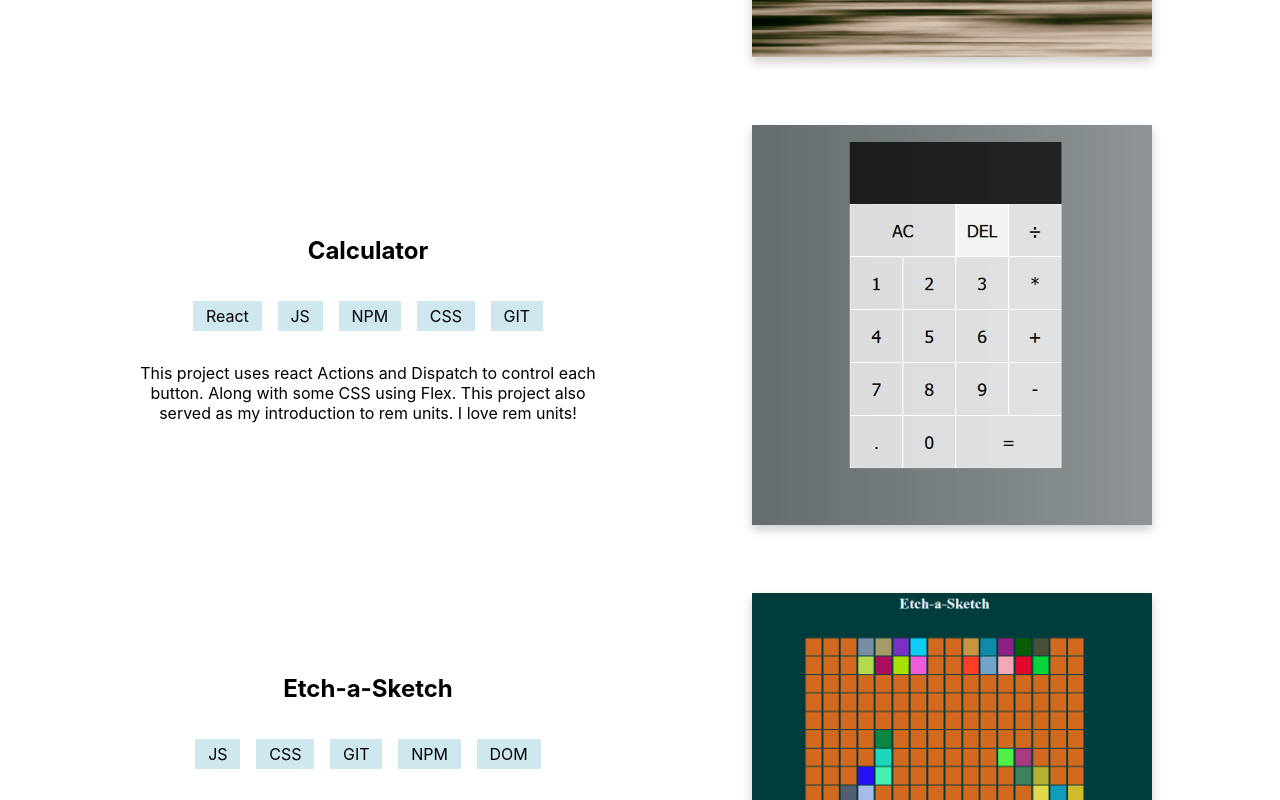
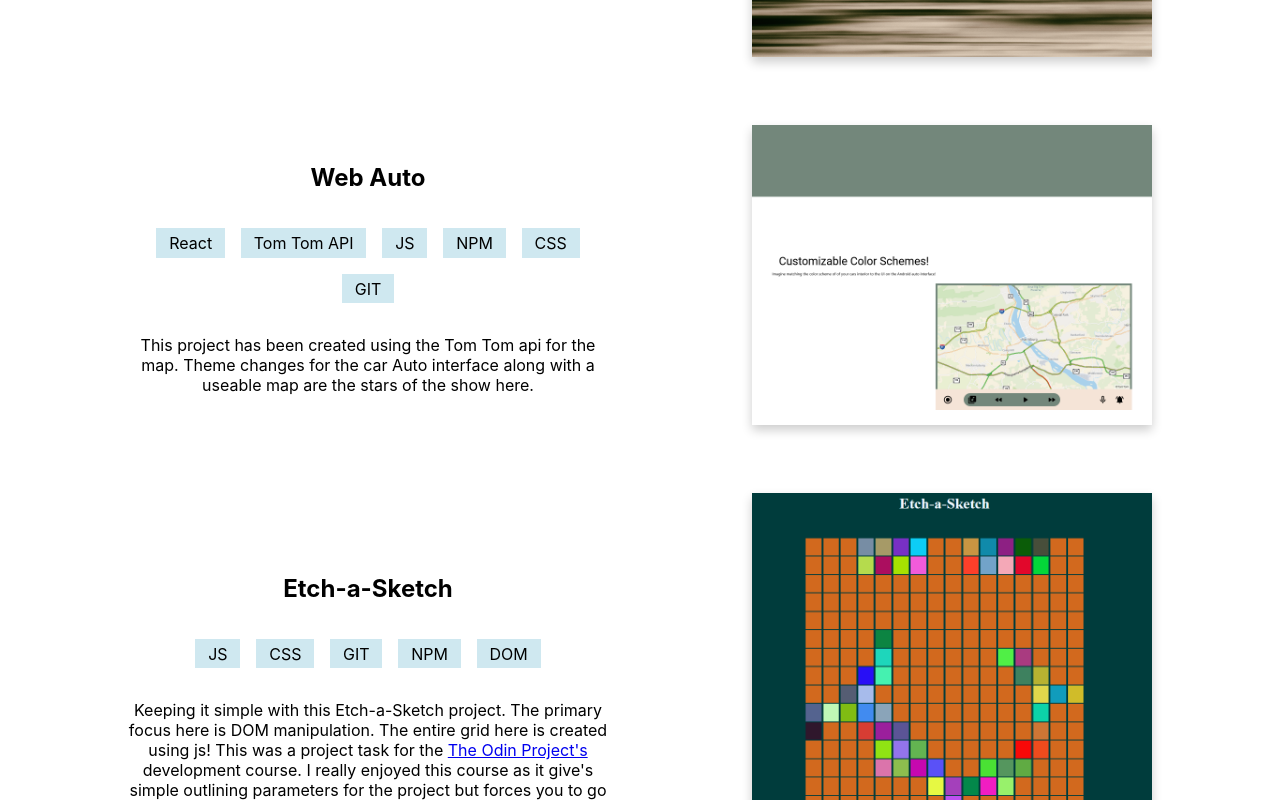
Before and after one commit to murraydeam/didactic-dollop, a React (Create React App) app: page / in a window 1280 px wide. Shown: the part 980-1780 px from the top of the page. Built offline with nearby package versions, Linux system fonts and the light colour scheme.

Commit message:
Added Web auto application to the website. Connect button now forwards to sending an email to me directly!

```diff
--- a/src/components/Contact/Contact.js
+++ b/src/components/Contact/Contact.js
@@ -7,7 +7,9 @@ const Contact = () => {
       <div className="contact-header">
         <h2>Let'Chat more!</h2>
       </div>
-      <button className="header-button">Connect</button>
+      <a href="mailto:deandremurray22@gmail.com">
+        <button className="header-button">Connect</button>
+      </a>
     </div>
   );
 };
--- a/src/components/Projects/Projects.js
+++ b/src/components/Projects/Projects.js
@@ -27,7 +27,6 @@ const Projects = () => {
               </p>
             </div>
           </div>
-
           <a
             className="project-image"
             href="https://murraydeam.github.io/ForzaQuickTune/"
@@ -40,10 +39,11 @@ const Projects = () => {
         <div className="project">
           <div className="project-details">
             <div className="project-title">
-              <h2>Calculator</h2>
+              <h2>Web Auto</h2>
             </div>
             <div className="project-stack">
               <div className="stack-item">React</div>
+              <div className="stack-item">Tom Tom API</div>
               <div className="stack-item">JS</div>
               <div className="stack-item">NPM</div>
               <div className="stack-item">CSS</div>
@@ -51,20 +51,20 @@ const Projects = () => {
             </div>
             <div className="project-description">
               <p>
-                This project uses react Actions and Dispatch to control each
-                button. Along with some CSS using Flex. This project also served
-                as my introduction to rem units. I love rem units!
+                This project has been created using the Tom Tom api for the map.
+                Theme changes for the car Auto interface along with a useable
+                map are the stars of the show here.
               </p>
             </div>
           </div>
 
           <a
             className="project-image"
-            href="https://murraydeam.github.io/Calclulator/"
+            href="https://murraydeam.github.io/web-auto/"
             target="_blank"
             rel="noreferrer preload"
           >
-            <img src="img/calculator.png" alt="CalculatorApp" />
+            <img src="img/webauto.png" alt="Web Auto" />
           </a>
         </div>
         <div className="project">
```
Also changed, not shown: public/img/webauto.png (added).
